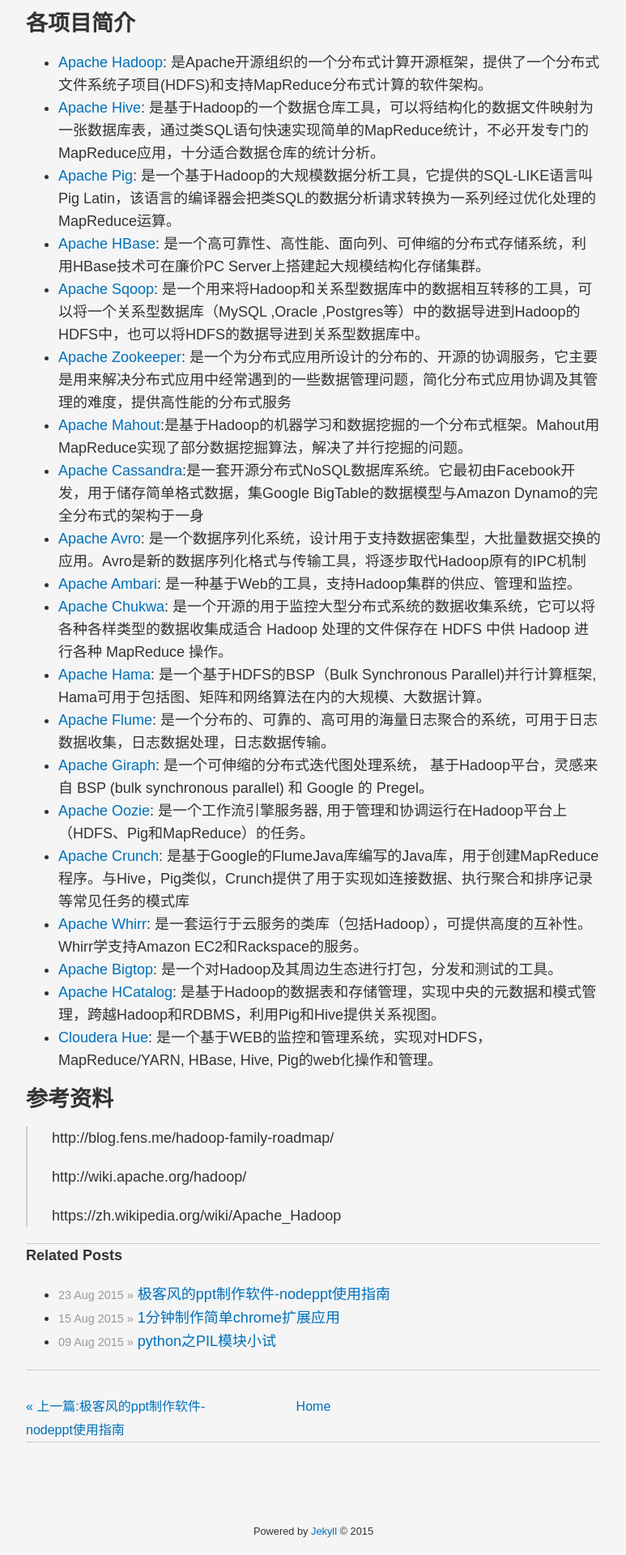
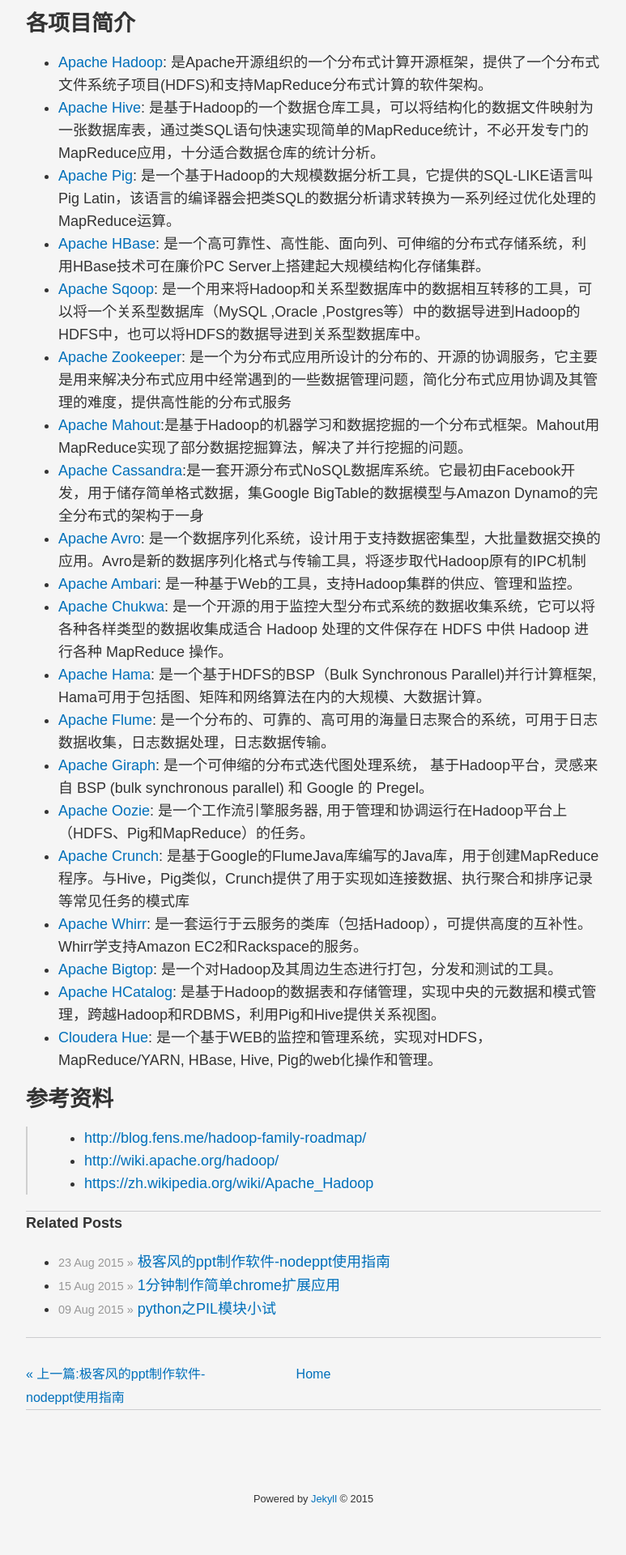
Before and after one commit to Voidly/Voidly.github.io, a Jekyll site: the page built from _posts/2015-08-30-hadoop_family.md, in a window 1280 px wide. Shown: the part 1081-3001 px from the top of the page at 81% size, without its empty margins (253-1026 px from the left). Built offline with Jekyll 4.4.1, drawn with Linux system fonts in a browser that asks for light colours; nearby versions of some CDN libraries; some web fonts are replaced; Markdown is read by kramdown in place of the engine named in the settings; comment, search, counter and statistics services are not loaded; after the commit the page ends 2961 px from its top, so only the background shows below that; grey boxes are pictures that could not be loaded.

Commit message:
hadoop family

```diff
--- a/_posts/2015-08-30-hadoop_family.md
+++ b/_posts/2015-08-30-hadoop_family.md
@@ -48,11 +48,9 @@ Hadoop框架透明地为应用提供可靠性和数据移动。它实现了名
 
 ##参考资料
 
-> http://blog.fens.me/hadoop-family-roadmap/
->
-> http://wiki.apache.org/hadoop/
->
-> https://zh.wikipedia.org/wiki/Apache_Hadoop
+> * <http://blog.fens.me/hadoop-family-roadmap/>
+> * <http://wiki.apache.org/hadoop/>
+> * <https://zh.wikipedia.org/wiki/Apache_Hadoop>
 
 
 [1]:http://hadoop.apache.org/
```
